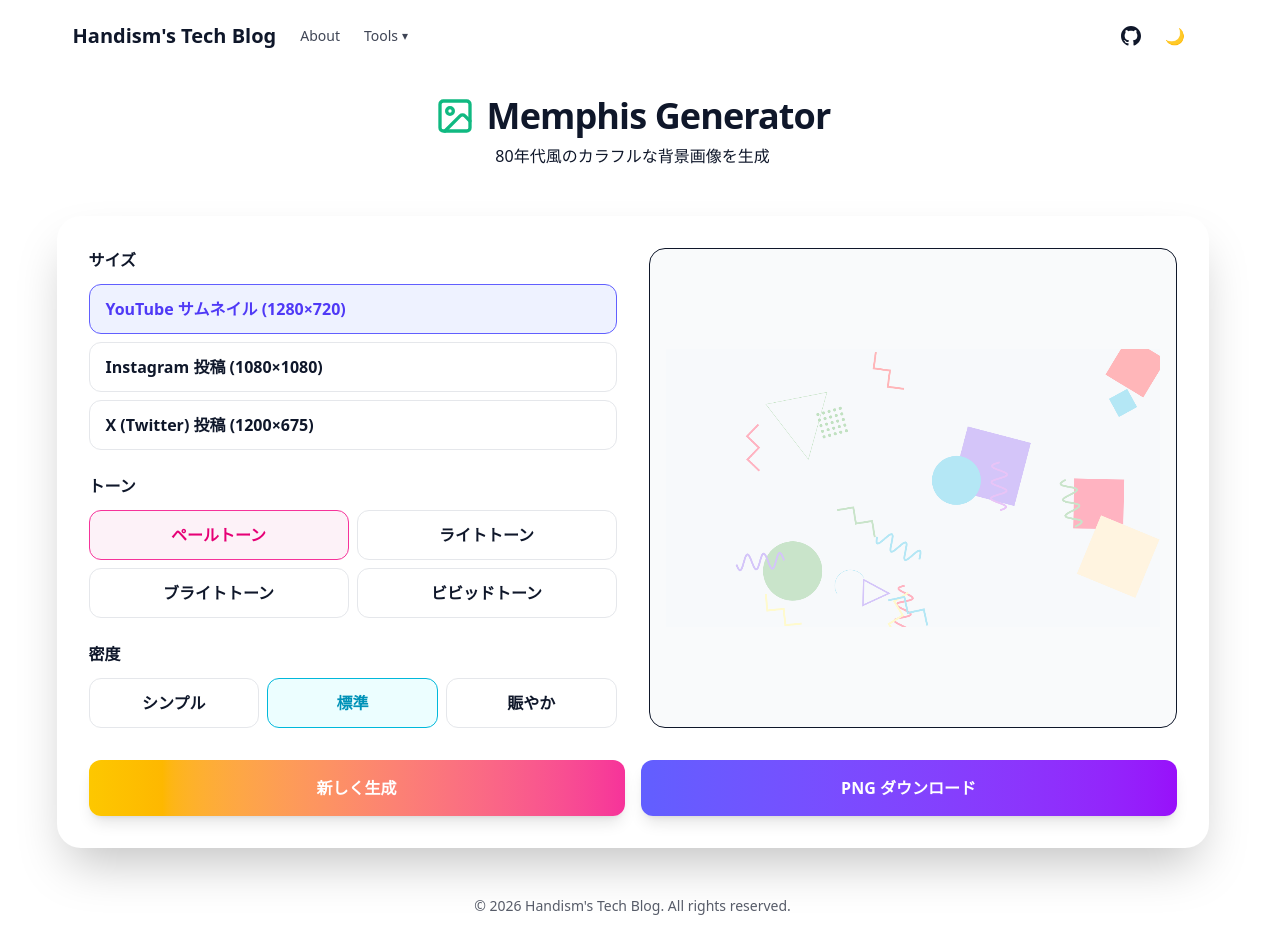
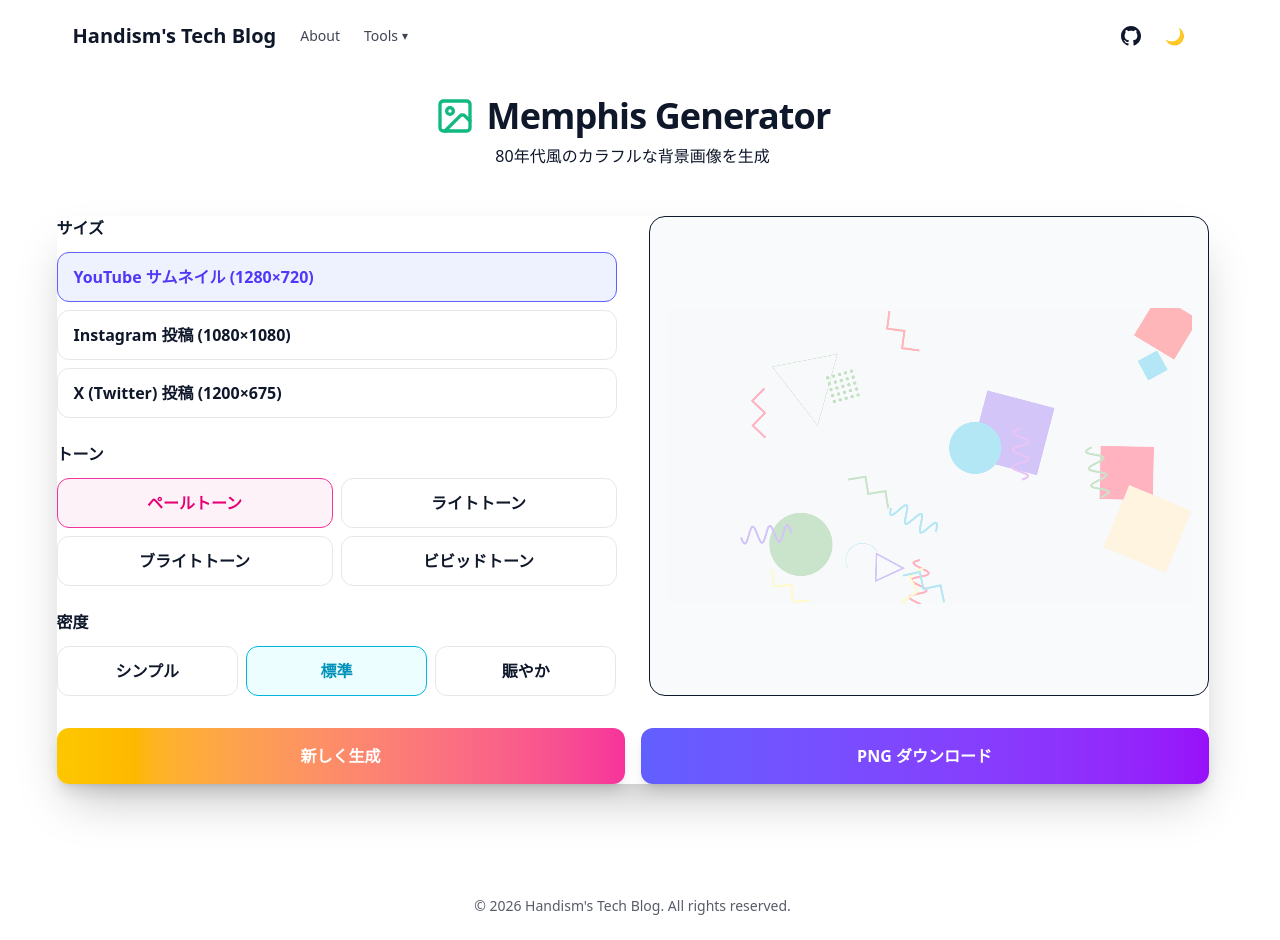
Before and after one commit to handism/handism.github.io, a Next.js app: page /tools/memphis in a window 1280 px wide. Built offline with nearby package versions, Linux system fonts and the light colour scheme.

Commit message:
CSS調整

```diff
--- a/app/tools/memphis/page.tsx
+++ b/app/tools/memphis/page.tsx
@@ -246,7 +246,7 @@ export default function MemphisGenerator() {
           <p className="mt-2 font-medium">80年代風のカラフルな背景画像を生成</p>
         </header>
 
-        <div className="rounded-3xl bg-bg p-8 shadow-2xl">
+        <main className="rounded-3xl bg-bg shadow-2xl">
           {/* Controls */}
           <div className="grid gap-8 md:grid-cols-2">
             <div className="space-y-6">
@@ -329,7 +329,7 @@ export default function MemphisGenerator() {
               PNG ダウンロード
             </button>
           </div>
-        </div>
+        </main>
       </div>
     </div>
   );
```
